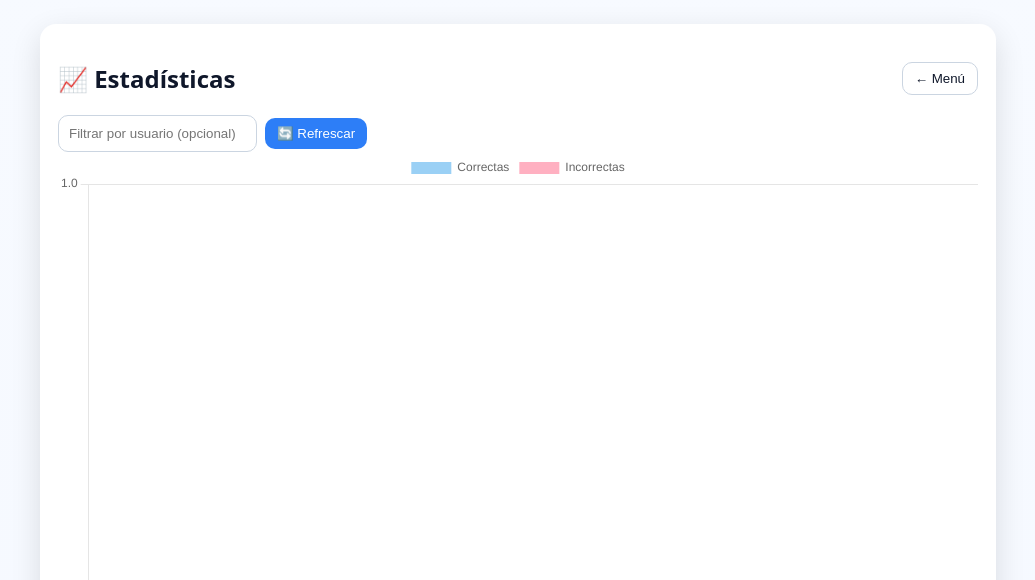
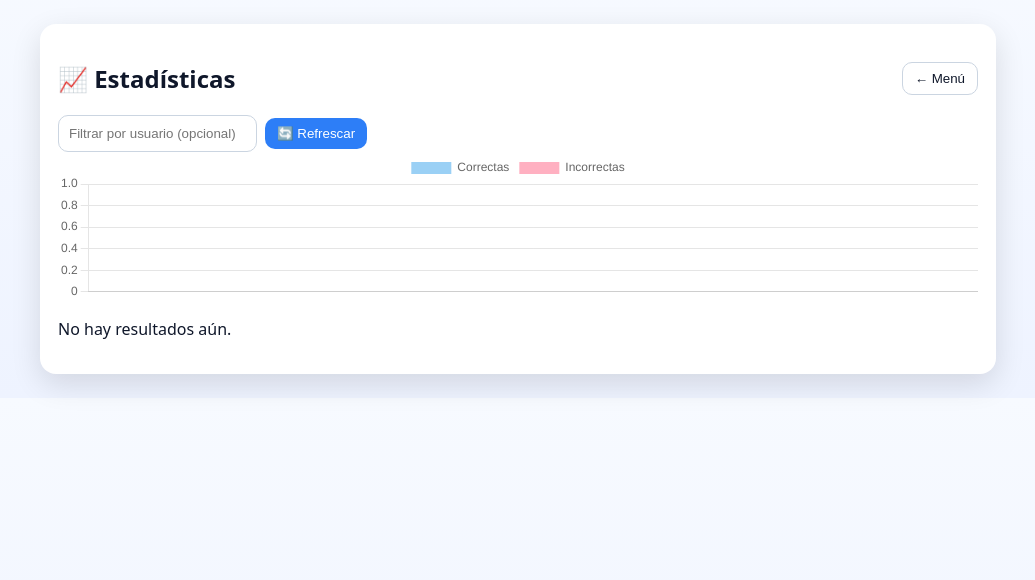
Before and after one commit to Predator0520/verbos-flask-app, a Flask app: page / in a window 1280 px wide, after a click on "📈 Estadísticas". Shown: the part 54-634 px from the top of the page, without its empty margins (122-1157 px from the left). After the commit the page ends 448 px from the top, so only its background shows below. Run offline with Flask 3, Linux system fonts and the light colour scheme; data that the repository does not hold is empty.

Commit message:
Update index.html

```diff
--- a/templates/index.html
+++ b/templates/index.html
@@ -171,8 +171,13 @@
         <button class="btn" onclick="ui.cargarEstadisticas()">🔄 Refrescar</button>
       </div>
 
-      <canvas id="chartStats" height="160"></canvas>
-      <div id="tablaStats"></div>
+      <!-- 🚩 Caja compacta del gráfico -->
+      <div class="chart-box">
+        <canvas id="chartStats"></canvas>
+      </div>
+
+      <!-- 🚩 Caja scrolleable para la tabla -->
+      <div class="table-box" id="tablaStats"></div>
     </section>
   </main>
 
```
